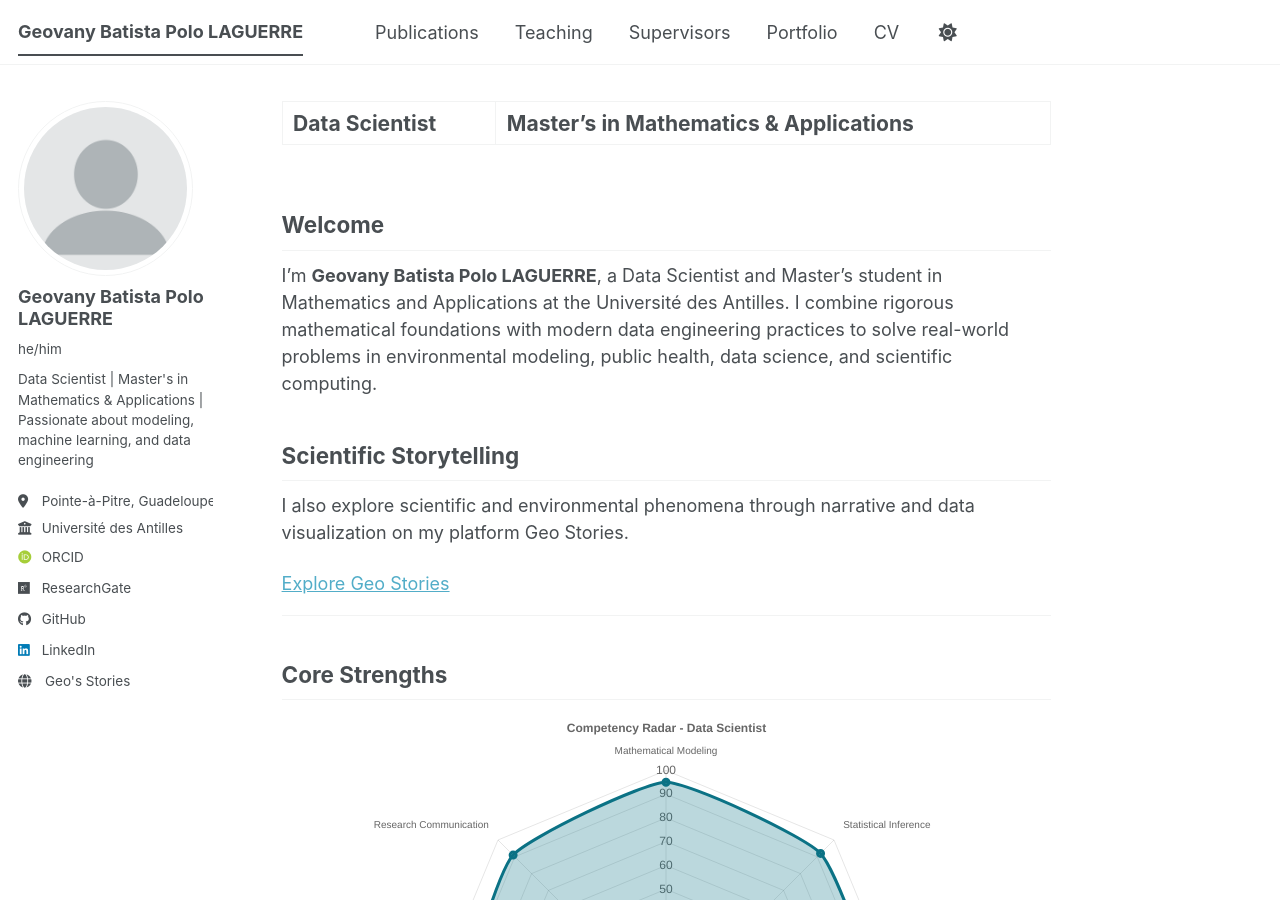
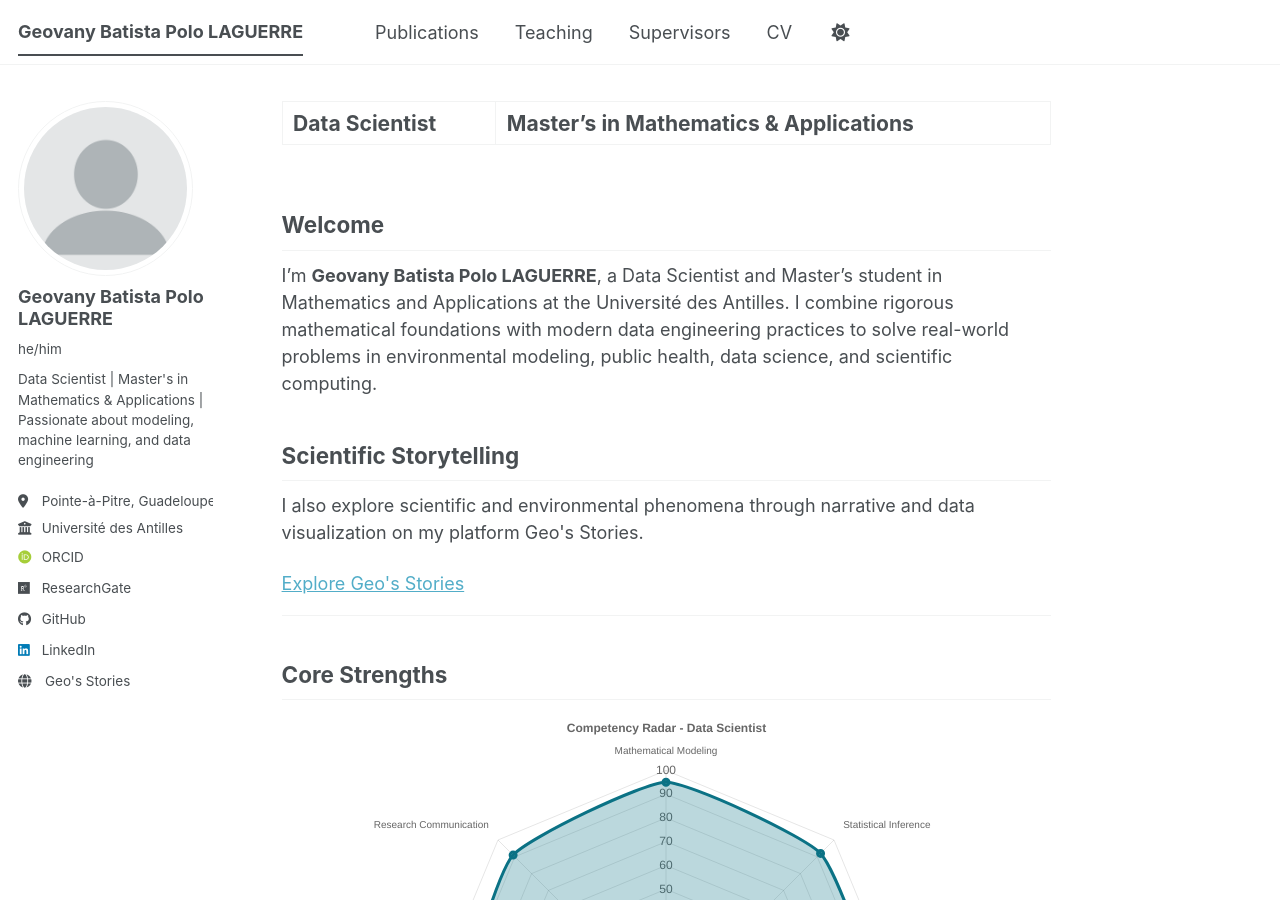
Before and after one commit to Geobatpo07/geobatpo07.github.io, a Jekyll site: the page built from _pages/about.md, in a window 1280 px wide and 900 px high. Built offline with Jekyll 4.4.1, drawn with Linux system fonts in a browser that asks for light colours; some web fonts are replaced; a script bundle is joined from its source files by our own code; library files that are not in the unit come from our copies.

Commit message:
Remove Portfolio page, update Geo Stories references in About section

```diff
--- a/_data/navigation.yml
+++ b/_data/navigation.yml
@@ -20,9 +20,6 @@ main:
   - title: "Supervisors"
     url: /supervisors/
 
-  - title: "Portfolio"
-    url: /portfolio/
-
   # - title: "Blog Posts"
   #  url: /year-archive/
 
--- a/_pages/about.md
+++ b/_pages/about.md
@@ -14,10 +14,10 @@ I'm **Geovany Batista Polo LAGUERRE**, a Data Scientist and Master's student in
 <section>
   <h2>Scientific Storytelling</h2>
   <p>
-    I also explore scientific and environmental phenomena through narrative and data visualization on my platform Geo Stories.
+    I also explore scientific and environmental phenomena through narrative and data visualization on my platform Geo's Stories.
   </p>
   <a href="https://stories.geovanylaguerre.net" target="_blank" rel="noopener noreferrer">
-    Explore Geo Stories
+    Explore Geo's Stories
   </a>
 </section>
 
```
Also changed, not shown: _pages/portfolio.html (deleted, +0 -14 lines).
